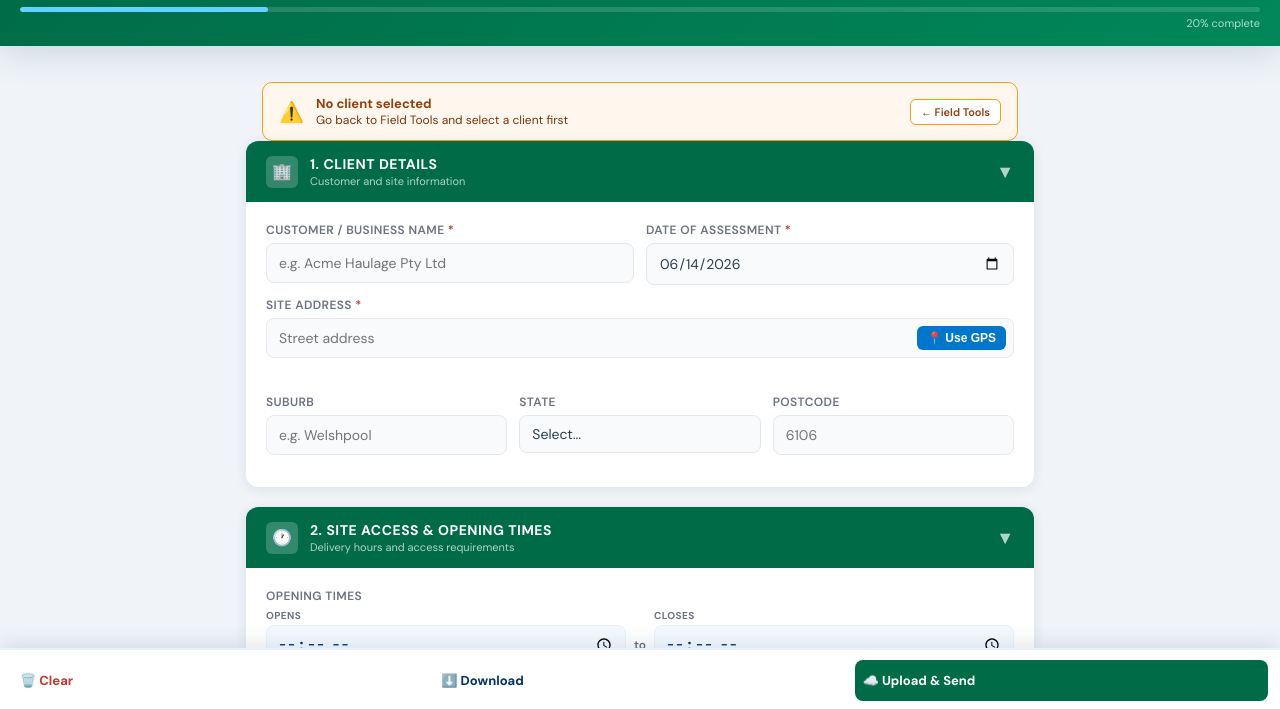
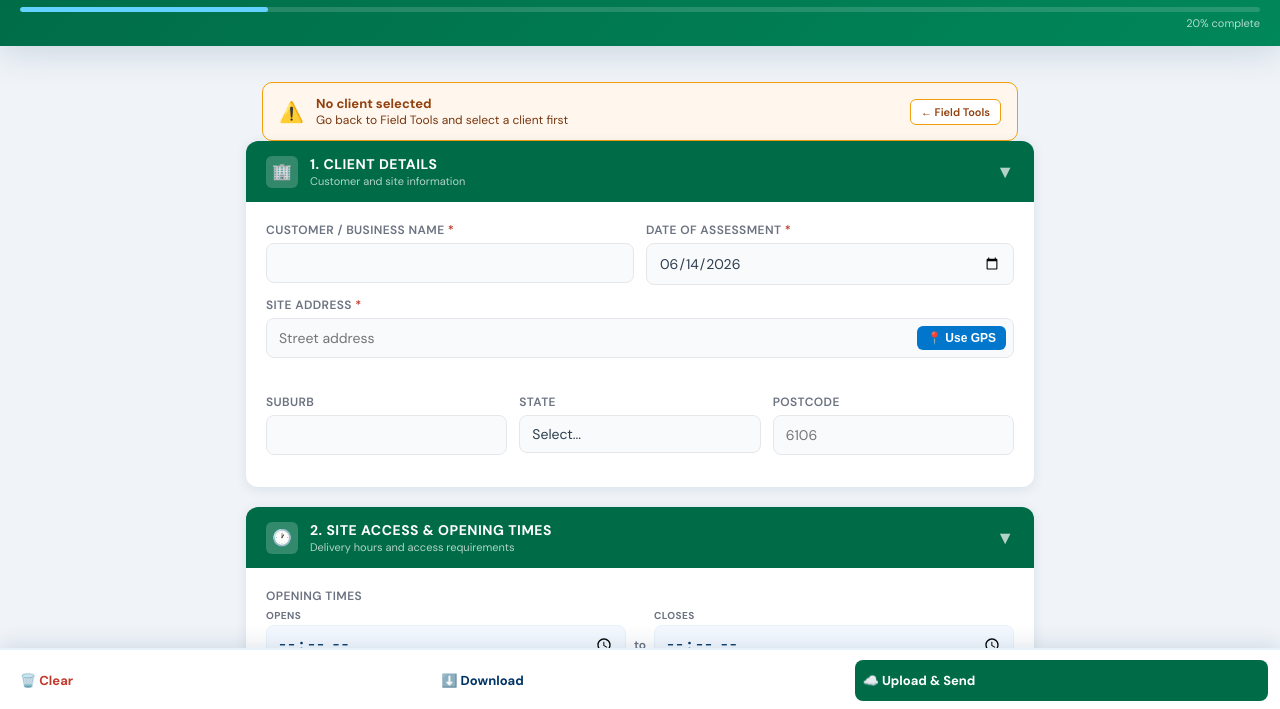
Before and after one commit to michaelhodnett2022-coder/bioblue-packaged-assessment, a plain HTML site: page index.html in a window 1280 px wide. Shown: the part 89-798 px from the top of the page. Drawn offline with nearby package versions, Linux system fonts and the light colour scheme; some packages are replaced by stand-ins of ours.

Commit message:
Update index.html

```diff
--- a/index.html
+++ b/index.html
@@ -200,7 +200,7 @@
       <div class="field-row">
         <div class="field-group">
           <label class="field-label required">Customer / Business Name</label>
-          <input type="text" id="customerName" placeholder="e.g. Acme Haulage Pty Ltd" oninput="updateProgress()">
+          <input type="text" id="customerName" placeholder="" oninput="updateProgress()">
         </div>
         <div class="field-group">
           <label class="field-label required">Date of Assessment</label>
@@ -223,7 +223,7 @@
       <div class="field-row three">
         <div class="field-group">
           <label class="field-label">Suburb</label>
-          <input type="text" id="suburb" placeholder="e.g. Welshpool">
+          <input type="text" id="suburb" placeholder="">
         </div>
         <div class="field-group">
           <label class="field-label">State</label>
@@ -343,7 +343,7 @@
         </div>
         <div class="field-group">
           <label class="field-label">Title / Role</label>
-          <input type="text" id="contactRole" placeholder="e.g. Depot Manager">
+          <input type="text" id="contactRole" placeholder="">
         </div>
       </div>
     </div>
```
